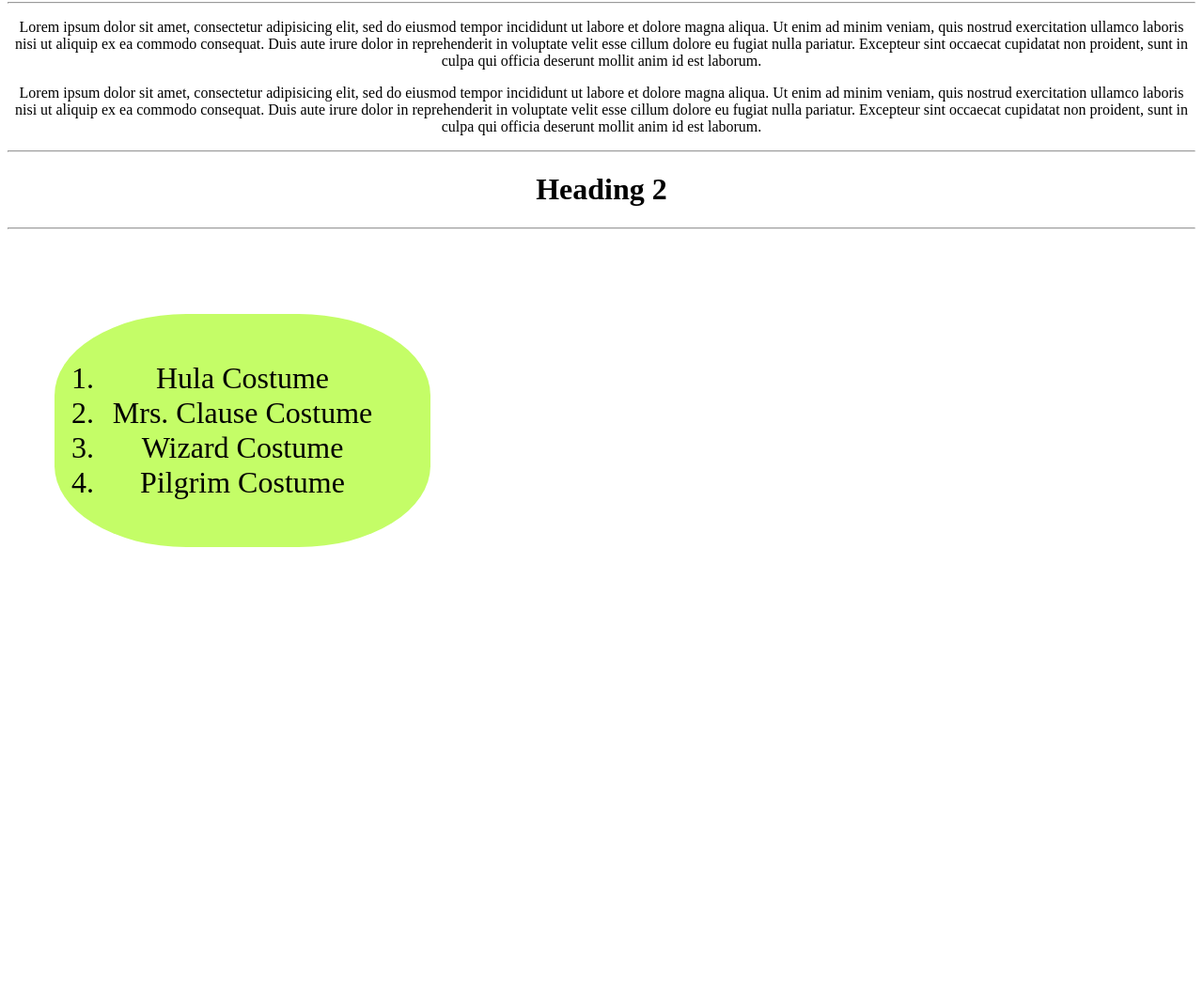
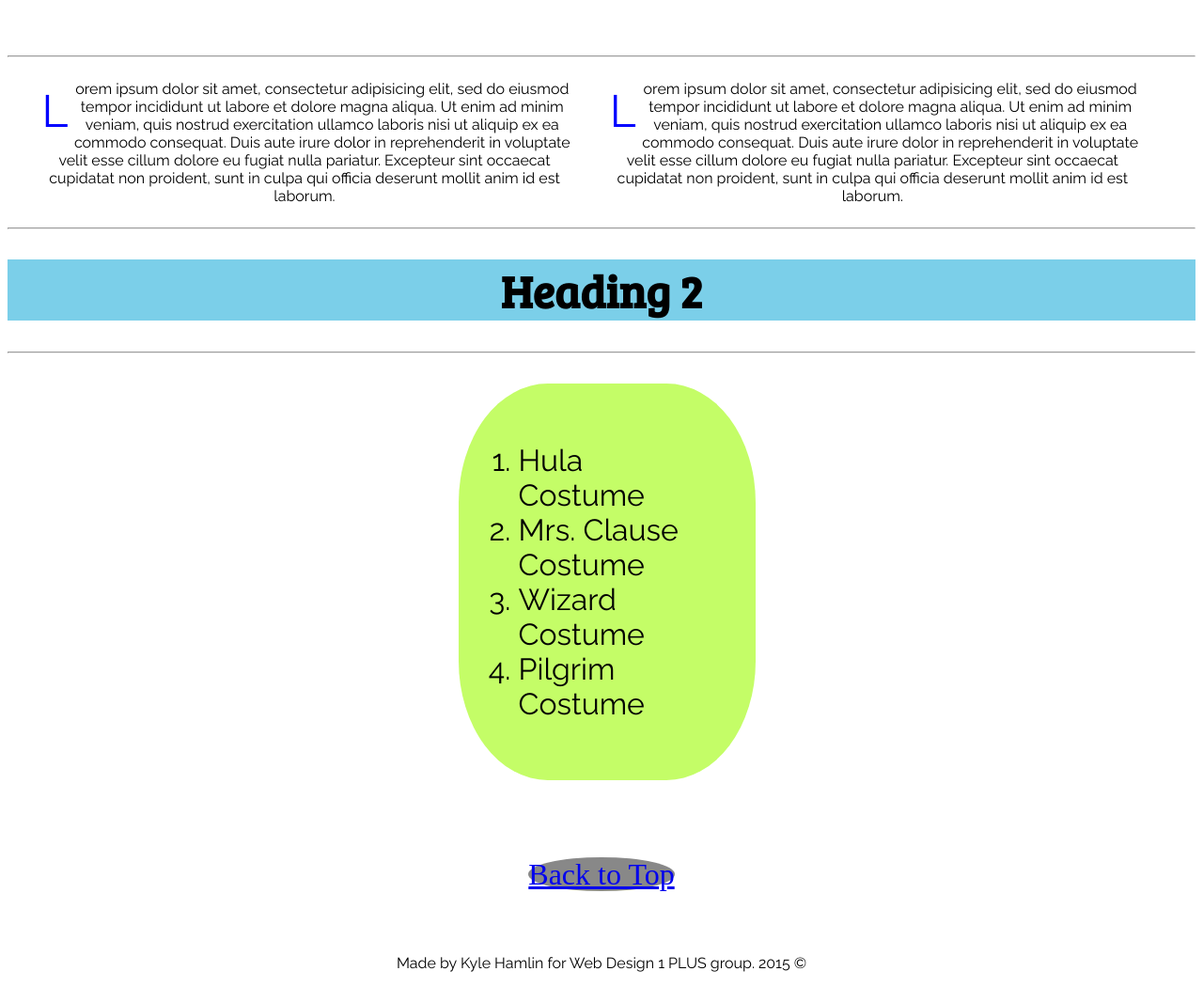
Before and after one commit to krhamlin/Radical, a plain HTML site: page index.html in a window 1280 px wide. Shown: the part 774-1824 px from the top of the page at 94% size. Before the commit the page ends 1446 px from the top, so only its background shows below. Drawn offline with Linux system fonts and the light colour scheme.

Commit message:
Changes to css

```diff
--- a/css/styles.css
+++ b/css/styles.css
@@ -1,11 +1,15 @@
 h1 {
 	text-align: center;
+	background: #7BCFE9;
+	font-size: 3em;
+	font-family: 'Bree Serif', serif;
 }
 
 img {
 	height: 15em;
 	border-radius: 15%;
 	padding: 20px;
+	border: 2px solid #000;
 }
 
 div {
@@ -13,14 +17,60 @@ div {
 	text-align: center;
 }
 
+a {
+	font-size: 2em;
+	background: #888;
+	border-radius: 100%
+}
+
 ol {
 	background: #C4FD67;
-	border-radius: 35%;
-	width: 300px;
-	padding: 50px;
+	border-radius: 30%;
+	width: 15%;
+	padding: 2%;
 	font-size: 2em;
+	font-family: 'Raleway', sans-serif;
+}
+
+.list {
+	padding-left: 50%;
+	padding: 5%;
+	margin-left: 38%;
+}
+
+table {
+	padding: 20px;
+	background: #E9957B;
+	float: center;
+	font-family: 'Raleway', sans-serif;
+}
+
+.dropcap {
+	font-size: 3em;
+	color: blue;
+	float: left;
+	padding: .1em;
 }
 
 .paragraph {
 	text-align: center;
+	display: inline-block;
+	width: 45%;
+	padding-left: 2.5%;
 }
+
+.fade {
+   opacity: .5;
+   }
+
+   .fade:hover {
+      opacity: 1;
+      }
+
+p {
+	font-family: 'Raleway', sans-serif;
+}
+
+footer{
+	text-align: center;
+}
--- a/index.html
+++ b/index.html
@@ -7,8 +7,14 @@
 
   <link rel="stylesheet" href="css/styles.css">
 
+  <link href='http://fonts.googleapis.com/css?family=Raleway' rel='stylesheet' type='text/css'>
+
+  <link href='http://fonts.googleapis.com/css?family=Bree+Serif' rel='stylesheet' type='text/css'>
+
 </head>
 <body>
+
+<a id="top"></a>
 
 	<hr>
 
@@ -17,22 +23,22 @@
 	<hr>
 
 <div>
-	<img src="img/hula.jpg">
-	<img src="img/santa.jpg">
-	<img src="img/wiz.jpg">
-	<img src="img/thanks.jpg">
+	<img src="img/hula.jpg" class="fade" title="Chinchilla in a Hula costume." alt="Chinchilla in a Hula costume.">
+	<img src="img/santa.jpg" class="fade" title="Chinchilla in a Mrs. Clause costume." alt="Chinchilla in a Mrs. Clause costume.">
+	<img src="img/wiz.jpg" class="fade" title="Chinchilla in a wizard costume." alt="Chinchilla in a wizard costume.">
+	<img src="img/thanks.jpg" class="fade" title="Chinchilla in a pilgrim costume." alt="Chinchilla in a pilgrim costume.">
 </div>
 
 	<hr>
 
-	<p class="paragraph">Lorem ipsum dolor sit amet, consectetur adipisicing elit, sed do eiusmod
+	<p class="paragraph"><span class="dropcap">L</span>orem ipsum dolor sit amet, consectetur adipisicing elit, sed do eiusmod
 	tempor incididunt ut labore et dolore magna aliqua. Ut enim ad minim veniam,
 	quis nostrud exercitation ullamco laboris nisi ut aliquip ex ea commodo
 	consequat. Duis aute irure dolor in reprehenderit in voluptate velit esse
 	cillum dolore eu fugiat nulla pariatur. Excepteur sint occaecat cupidatat non
-	proident, sunt in culpa qui officia deserunt mollit anim id est laborum.</p>
+	proident, sunt in culpa qui officia deserunt mollit anim id est laborum.</p></td>
 
-	<p class="paragraph">Lorem ipsum dolor sit amet, consectetur adipisicing elit, sed do eiusmod
+	<p class="paragraph"><span class="dropcap">L</span>orem ipsum dolor sit amet, consectetur adipisicing elit, sed do eiusmod
 	tempor incididunt ut labore et dolore magna aliqua. Ut enim ad minim veniam,
 	quis nostrud exercitation ullamco laboris nisi ut aliquip ex ea commodo
 	consequat. Duis aute irure dolor in reprehenderit in voluptate velit esse
@@ -45,14 +51,18 @@
 
 	<hr>
 
-<div class="paragraph">
-	<ol>
+	<ol class="list">
 		<li>Hula Costume</li>
 		<li>Mrs. Clause Costume</li>
 		<li>Wizard Costume</li>
 		<li>Pilgrim Costume</li>
 	</ol>
-</div>
+
+<div><a href="#top">Back to Top</a></div>
 
 </body>
+<footer>
+	<p>Made by Kyle Hamlin for Web Design 1 PLUS group. 2015 &copy</p>
+
+</footer>
 </html>
```
